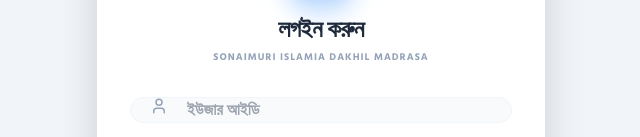
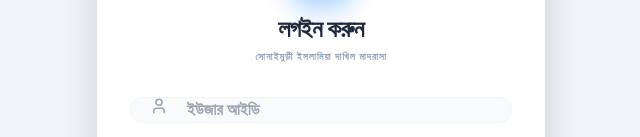
Before and after one commit to giasbd67-tech/sonaimuri-idm, a React (Vite) app: page / in a window 1280 px wide. Shown: the part 294-431 px from the top of the page, without its empty margins (319-959 px from the left). Built offline with nearby package versions, Linux system fonts and the light colour scheme.

Commit message:
Update App.tsx

```diff
--- a/src/App.tsx
+++ b/src/App.tsx
@@ -168,7 +168,7 @@
             <h2 className="text-2xl font-black text-slate-800 tracking-tight">
               {authView === 'signin' ? 'লগইন করুন' : authView === 'reset' ? 'পাসওয়ার্ড পরিবর্তন' : 'সিকিউরিটি ভেরিফিকেশন'}
             </h2>
-            <p className="text-slate-400 text-[10px] font-black uppercase tracking-widest mt-1">Sonaimuri Islamia Dakhil Madrasa</p>
+            <p className="text-slate-400 text-[10px] font-black uppercase tracking-widest mt-1">সোনাইমুড়ী ইসলামিয়া দাখিল মাদরাসা</p>
           </div>
 
           <form onSubmit={authView === 'signin' ? handleSignIn : authView === 'reset' ? handlePasswordReset : handleVerifyOtp} className="space-y-4">
```
